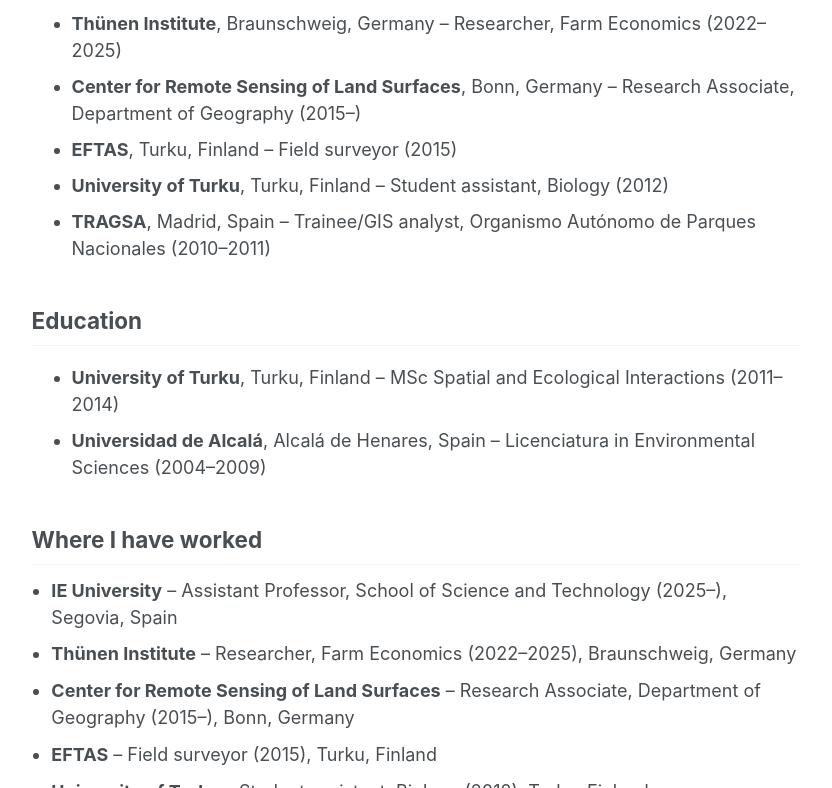
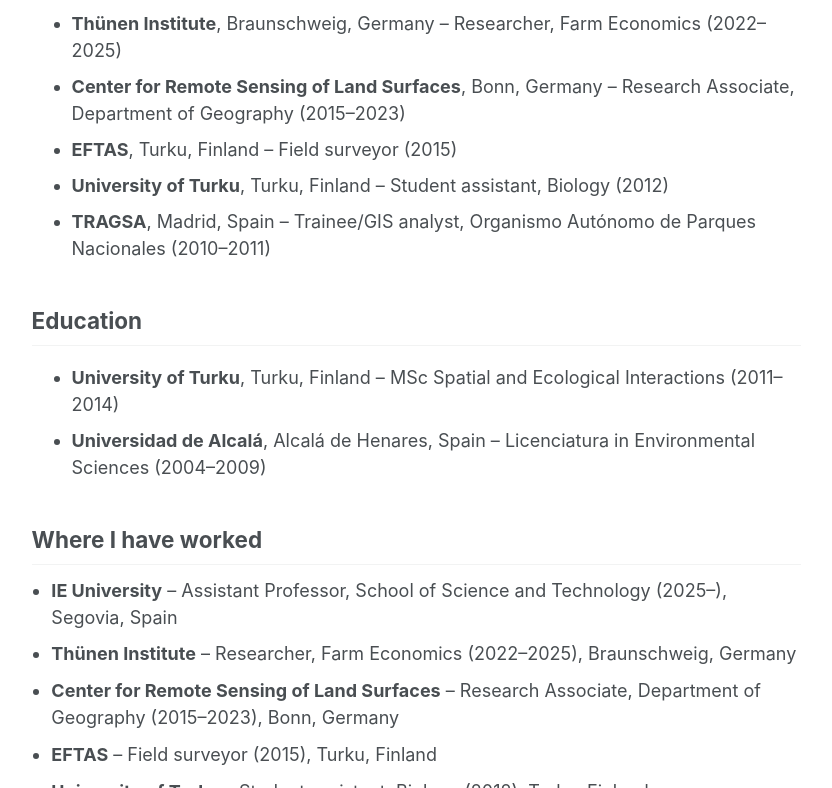
Before and after one commit to Havi-muro/muro-et-al, a Jekyll site: the page built from _pages/about.md, in a window 1280 px wide and 1400 px high, cut to the strip 484-1272 px from the top of the window. Shown: the whole strip, without its empty margins (250-1082 px from the left). Built offline with Jekyll 4.4.1, drawn with Linux system fonts in a browser that asks for light colours; a style sheet for code colours, icons or effects is not loaded.

Commit message:
Record that the Bonn ZFL position ended in 2023

```diff
--- a/_includes/cv.html
+++ b/_includes/cv.html
@@ -3,7 +3,7 @@
 <ul>
   <li><strong>IE University</strong>, Segovia, Spain – Assistant Professor, School of Science and Technology (2025–)</li>
   <li><strong>Thünen Institute</strong>, Braunschweig, Germany – Researcher, Farm Economics (2022–2025)</li>
-  <li><strong>Center for Remote Sensing of Land Surfaces</strong>, Bonn, Germany – Research Associate, Department of Geography (2015–)</li>
+  <li><strong>Center for Remote Sensing of Land Surfaces</strong>, Bonn, Germany – Research Associate, Department of Geography (2015–2023)</li>
   <li><strong>EFTAS</strong>, Turku, Finland – Field surveyor (2015)</li>
   <li><strong>University of Turku</strong>, Turku, Finland – Student assistant, Biology (2012)</li>
   <li><strong>TRAGSA</strong>, Madrid, Spain – Trainee/GIS analyst, Organismo Autónomo de Parques Nacionales (2010–2011)</li>
@@ -21,7 +21,7 @@
 <ul class="cv-positions">
   <li data-place="Segovia, Spain" data-lat="40.9429" data-lon="-4.1088"><strong>IE University</strong> – Assistant Professor, School of Science and Technology (2025–), Segovia, Spain</li>
   <li data-place="Braunschweig, Germany" data-lat="52.2689" data-lon="10.5268"><strong>Thünen Institute</strong> – Researcher, Farm Economics (2022–2025), Braunschweig, Germany</li>
-  <li data-place="Bonn, Germany" data-lat="50.7374" data-lon="7.0982"><strong>Center for Remote Sensing of Land Surfaces</strong> – Research Associate, Department of Geography (2015–), Bonn, Germany</li>
+  <li data-place="Bonn, Germany" data-lat="50.7374" data-lon="7.0982"><strong>Center for Remote Sensing of Land Surfaces</strong> – Research Associate, Department of Geography (2015–2023), Bonn, Germany</li>
   <li data-place="Turku, Finland" data-lat="60.4518" data-lon="22.2666"><strong>EFTAS</strong> – Field surveyor (2015), Turku, Finland</li>
   <li data-place="Turku, Finland" data-lat="60.4518" data-lon="22.2666"><strong>University of Turku</strong> – Student assistant, Biology (2012), Turku, Finland</li>
   <li data-place="Madrid, Spain" data-lat="40.4168" data-lon="-3.7038"><strong>TRAGSA</strong> – Trainee/GIS analyst, Organismo Autónomo de Parques Nacionales (2010–2011), Madrid, Spain</li>
```
